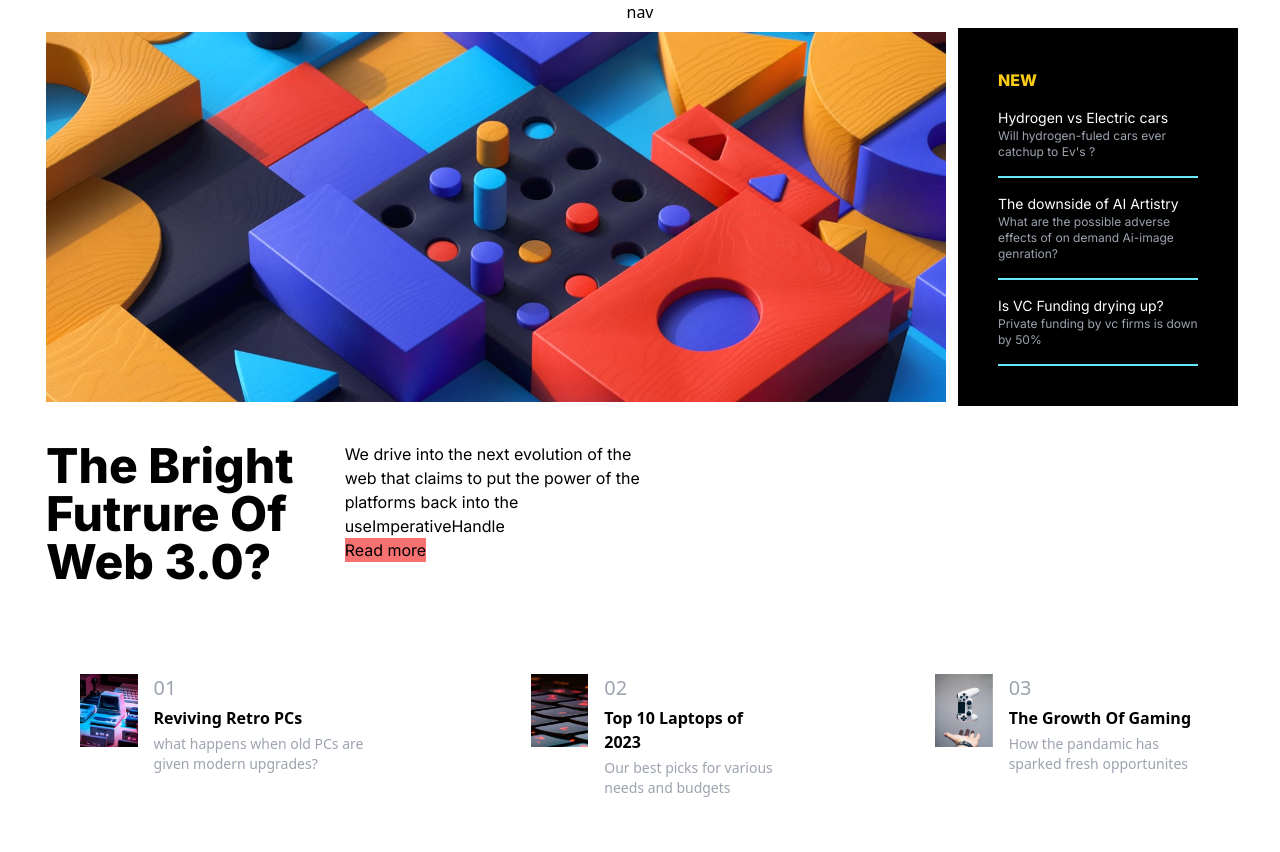
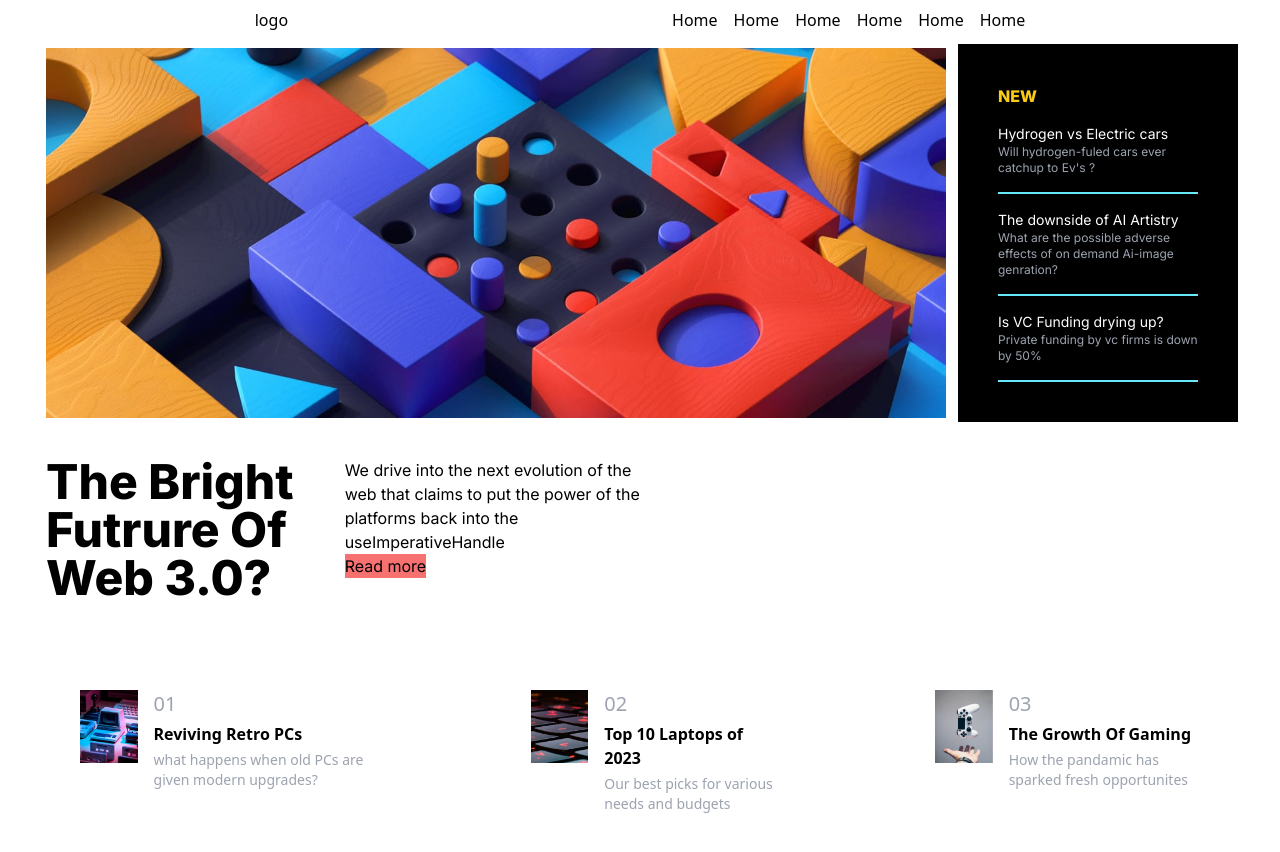
Before and after one commit to Anurag1096/News-Homepage-Frontend, a Next.js app in the folder news_app/: page / in a window 1280 px wide. Built offline with nearby package versions, Linux system fonts and the light colour scheme.

Commit message:
wip: adding navbar to the site

```diff
--- /dev/null
+++ b/news_app/component/navBar/index.tsx
@@ -0,0 +1,35 @@
+
+
+const NavBar=()=>{
+    return(<>
+        {/* MObile NavBar start */}
+        <div className="flex justify-between p-2 sm:hidden">
+            <div>logo</div>
+            <div>Hamburg icon</div>
+        </div>
+        <div className="sm:hidden">
+            <ul>
+                <li>Home</li>
+            </ul>
+        </div>
+        {/* Mobile NavBar end */}
+           {/* Desktop NavBar start */}
+           <div className="hidden sm:flex  sm:p-2 sm:space-x-96  ">
+            <div>logo</div>
+            <div>
+                <ul className="flex space-x-4">
+                    <li>Home</li>
+                    <li>Home</li>
+                    <li>Home</li>
+                    <li>Home</li>
+                    <li>Home</li>
+                    <li>Home</li>
+                </ul>
+            </div>
+           </div>
+           {/* Destkop NavBar end */}
+
+    </>)
+}
+
+export default NavBar;
--- a/news_app/views/HomeView/index.tsx
+++ b/news_app/views/HomeView/index.tsx
@@ -1,12 +1,16 @@
 import CardComp from "../../component/card"
 import HeaderSection from "../../component/header-section"
 import { Inter } from 'next/font/google'
+import NavBar from "../../component/navBar"
 const inter = Inter({ subsets: ['latin'] })
 
 const HomeView=()=>{
     return(<>
     <header className='md:flex md:justify-center'>
-      nav
+      <div className=" ">
+      <NavBar/>
+
+      </div>
     </header>
     <main
       className={` md:flex md:justify-center  ${inter.className}`}
```
